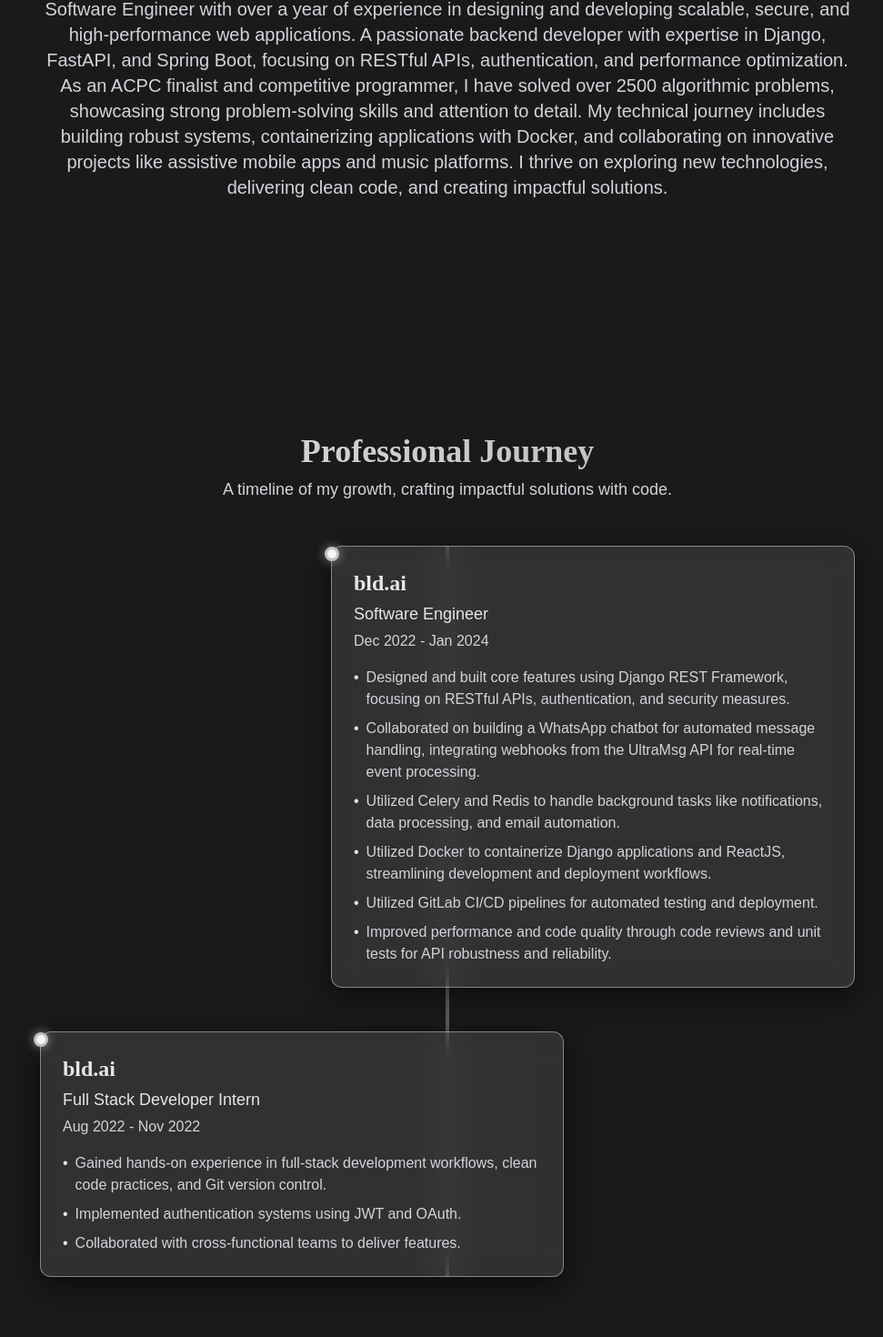
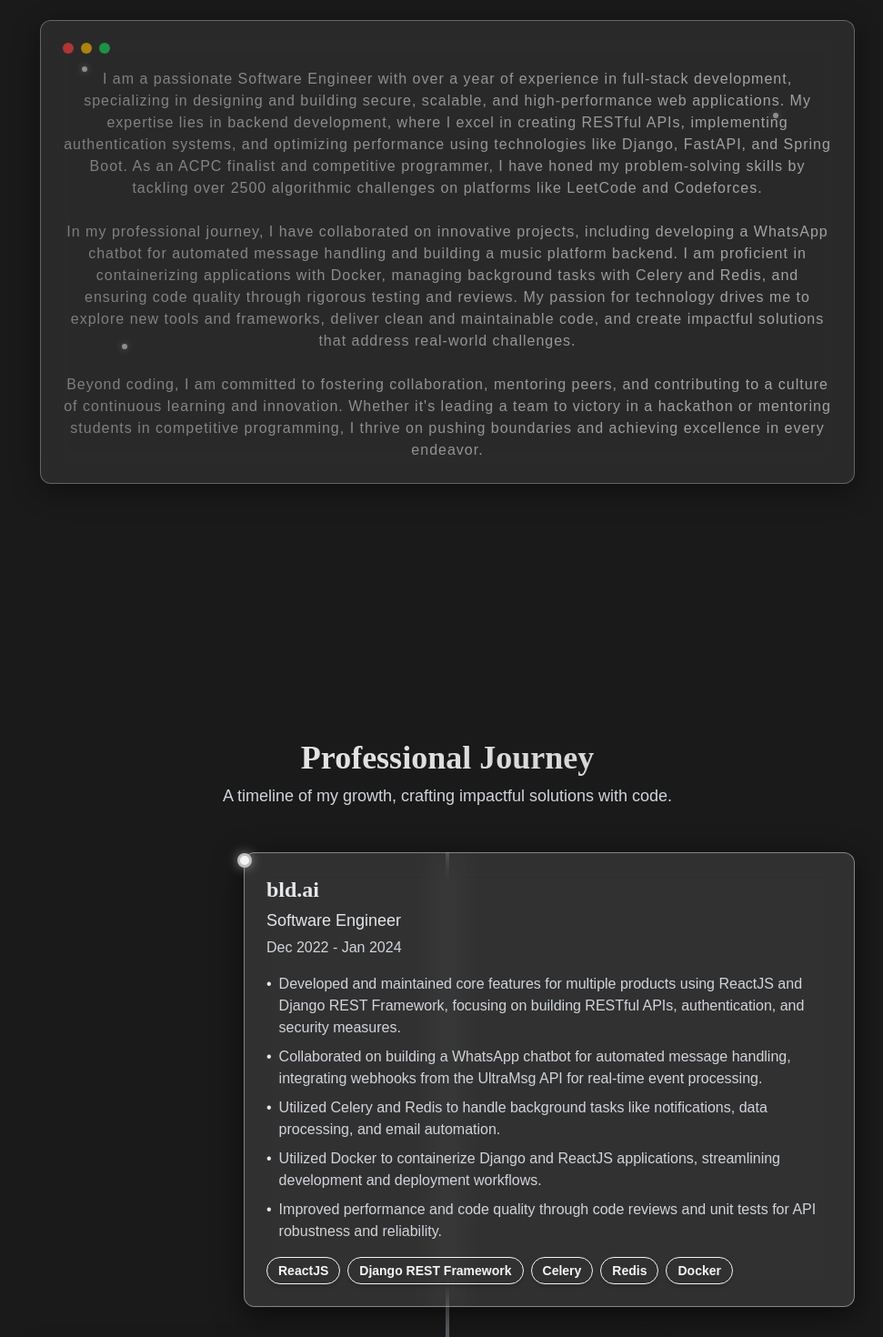
Before and after one commit to devkhedr/khedr-portfolio, a React (Vite) app: page /portfolio in a window 1280 px wide. Shown: the part 940-2410 px from the top of the page at 91% size, without its empty margins (148-1119 px from the left). Built offline with nearby package versions, Linux system fonts and the light colour scheme.

Commit message:
fix: remove unnecessary files

```diff
--- a/src/components/About.tsx
+++ b/src/components/About.tsx
@@ -6,7 +6,9 @@ import profileImage from '../assets/image.png';
 function About() {
   const description = (
     <>
-      Full Stack Developer passionate about backend engineering, problem-solving, and building clean, scalable systems. ACPC Finalist & Competitive Programmer with 2500+ problems solved across multiple platforms.
+      A dedicated Software Engineer with over a year of experience in full-stack development, focused on building secure
+      and high-quality web applications. Strong problem-solving skills as an ACPC finalist, with a passion for backend
+      architecture, performance optimization, and exploring new technologies.
       <span
         className="blinking-cursor"
         style={{
@@ -17,11 +19,12 @@ function About() {
           width: 'auto',
         }}
       >
-
+        |
       </span>
     </>
   );
-  const summary = "Software Engineer with over a year of experience in designing and developing scalable, secure, and high-performance web applications. A passionate backend developer with expertise in Django, FastAPI, and Spring Boot, focusing on RESTful APIs, authentication, and performance optimization. As an ACPC finalist and competitive programmer, I have solved over 2500 algorithmic problems, showcasing strong problem-solving skills and attention to detail. My technical journey includes building robust systems, containerizing applications with Docker, and collaborating on innovative projects like assistive mobile apps and music platforms. I thrive on exploring new technologies, delivering clean code, and creating impactful solutions.";
+
+  const summary = "I am a passionate Software Engineer with over a year of experience in full-stack development, specializing in designing and building secure, scalable, and high-performance web applications. My expertise lies in backend development, where I excel in creating RESTful APIs, implementing authentication systems, and optimizing performance using technologies like Django, FastAPI, and Spring Boot. As an ACPC finalist and competitive programmer, I have honed my problem-solving skills by tackling over 2500 algorithmic challenges on platforms like LeetCode and Codeforces.\n\nIn my professional journey, I have collaborated on innovative projects, including developing a WhatsApp chatbot for automated message handling and building a music platform backend. I am proficient in containerizing applications with Docker, managing background tasks with Celery and Redis, and ensuring code quality through rigorous testing and reviews. My passion for technology drives me to explore new tools and frameworks, deliver clean and maintainable code, and create impactful solutions that address real-world challenges.\n\nBeyond coding, I am committed to fostering collaboration, mentoring peers, and contributing to a culture of continuous learning and innovation. Whether it's leading a team to victory in a hackathon or mentoring students in competitive programming, I thrive on pushing boundaries and achieving excellence in every endeavor.";
 
   return (
     <section id="about" className="section-container py-16 px-6 relative">
@@ -167,9 +170,22 @@ function About() {
         <h2 className="text-3xl md:text-4xl font-bold text-gray-200 shine-effect mb-8">
           About Me
         </h2>
-        <p className="text-lg md:text-xl text-gray-300 leading-relaxed">
-          {summary}
-        </p>
+        <div className="glass-effect text-[#F5F5F5] p-6 relative animate-pulse">
+          <div className="sparkle-effect" style={{ top: '10%', left: '5%' }}></div>
+          <div className="sparkle-effect" style={{ top: '20%', left: '90%' }}></div>
+          <div className="sparkle-effect" style={{ top: '70%', left: '10%' }}></div>
+          <div className="flex items-center mb-4">
+            <div className="w-3 h-3 bg-red-500 rounded-full mr-2"></div>
+            <div className="w-3 h-3 bg-yellow-500 rounded-full mr-2"></div>
+            <div className="w-3 h-3 bg-green-500 rounded-full"></div>
+          </div>
+          <pre
+            className="text-left text-sm md:text-base leading-relaxed whitespace-pre-wrap royal-copyright"
+            style={{ fontSize: '1rem', fontFamily: 'Montserrat, sans-serif' }}
+          >
+            {summary}
+          </pre>
+        </div>
       </motion.div>
     </section>
   );
--- a/src/components/Experience.tsx
+++ b/src/components/Experience.tsx
@@ -6,12 +6,12 @@ function Experience() {
       company: 'bld.ai',
       role: 'Software Engineer',
       duration: 'Dec 2022 - Jan 2024',
+      techStack: ['ReactJS', 'Django REST Framework', 'Celery', 'Redis', 'Docker'],
       description: [
-        'Designed and built core features using Django REST Framework, focusing on RESTful APIs, authentication, and security measures.',
+        'Developed and maintained core features for multiple products using ReactJS and Django REST Framework, focusing on building RESTful APIs, authentication, and security measures.',
         'Collaborated on building a WhatsApp chatbot for automated message handling, integrating webhooks from the UltraMsg API for real-time event processing.',
         'Utilized Celery and Redis to handle background tasks like notifications, data processing, and email automation.',
-        'Utilized Docker to containerize Django applications and ReactJS, streamlining development and deployment workflows.',
-        'Utilized GitLab CI/CD pipelines for automated testing and deployment.',
+        'Utilized Docker to containerize Django and ReactJS applications, streamlining development and deployment workflows.',
         'Improved performance and code quality through code reviews and unit tests for API robustness and reliability.',
       ],
     },
@@ -19,10 +19,12 @@ function Experience() {
       company: 'bld.ai',
       role: 'Full Stack Developer Intern',
       duration: 'Aug 2022 - Nov 2022',
+      techStack: ['Django', 'ReactJS', 'Pytest'],
       description: [
         'Gained hands-on experience in full-stack development workflows, clean code practices, and Git version control.',
-        'Implemented authentication systems using JWT and OAuth.',
-        'Collaborated with cross-functional teams to deliver features.',
+        'Developed backend for a Music Platform Web App using Django and REST API.',
+        'Developed a Udemy-like home page and courses page usin ReactJS.',
+        'Implemented unit tests for the backend using Pytest, ensuring code reliability and maintainability.',
       ],
     },
   ];
@@ -51,7 +53,7 @@ function Experience() {
         {experiences.map((exp, index) => (
           <motion.div
             key={index}
-            className={`relative mb-12 glass-effect p-6 rounded-lg max-w-xl w-full ${
+            className={`relative mb-12 glass-effect p-6 rounded-lg max-w-2xl w-full ${
               index % 2 === 0 ? 'ml-auto' : 'mr-auto'
             } hover:shadow-[0_0_20px_rgba(245,245,245,0.5)] transition-all duration-300`}
             initial={{ opacity: 0, x: index % 2 === 0 ? 100 : -100 }}
@@ -71,6 +73,16 @@ function Experience() {
                 </li>
               ))}
             </ul>
+            <div className="flex flex-wrap gap-2 mt-4">
+              {exp.techStack.map((tech, i) => (
+                <span
+                  key={i}
+                  className="px-3 py-1 text-sm font-semibold text-primary-foreground bg-primary rounded-full border border-primary shadow-md"
+                >
+                  {tech}
+                </span>
+              ))}
+            </div>
           </motion.div>
         ))}
       </div>
--- a/src/components/Projects.tsx
+++ b/src/components/Projects.tsx
@@ -7,21 +7,21 @@ const projects = [
     title: 'Blind Guide App | Graduation Project',
     desc: 'Assistive app for visually impaired users with real-time object and currency recognition.',
     tech: 'Python, FastAPI, REST, Docker',
-    link: 'https://github.com/devkhedr/BlindGuideApp',
+    link: 'https://github.com/devkhedr/blind-guide',
     details: 'An assistive mobile app that helps visually impaired users with real-time object and currency recognition. Developed the backend using FastAPI, integrating WebSockets for real-time image processing and audio feedback. Maintained and deployed a YOLOv8-based object detection API.',
   },
   {
     title: 'User Management System',
     desc: 'Auth, profiles, and RBAC built with Spring Boot & Spring Security.',
     tech: 'Spring Boot, Spring Security, MySQL',
-    link: 'https://github.com/devkhedr/UserManagementSystem',
+    link: 'https://github.com/devkhedr/user-management-system',
     details: 'A robust system for user authentication, profile management, and role-based access control. Features include secure JWT authentication, user role management, and a scalable MySQL database.',
   },
   {
     title: 'Music Platform Web App',
     desc: 'RESTful backend for artists & albums with role-based access.',
     tech: 'Django, DRF, Pytest',
-    link: 'https://github.com/devkhedr/MusicPlatformWebApp',
+    link: 'https://github.com/devkhedr/music-platform-api',
     details: 'A music platform backend with RESTful APIs for managing artists, albums, and playlists. Includes role-based access control, comprehensive unit tests with Pytest, and a clean Django architecture.',
   },
   {
--- a/src/index.css
+++ b/src/index.css
@@ -136,7 +136,7 @@ body::after {
   margin: 0 auto;
   position: relative;
   z-index: 10;
-  padding-top: 0rem;
+  padding-top: 1.6rem;
   padding-bottom: 12rem;
 }
 
```
